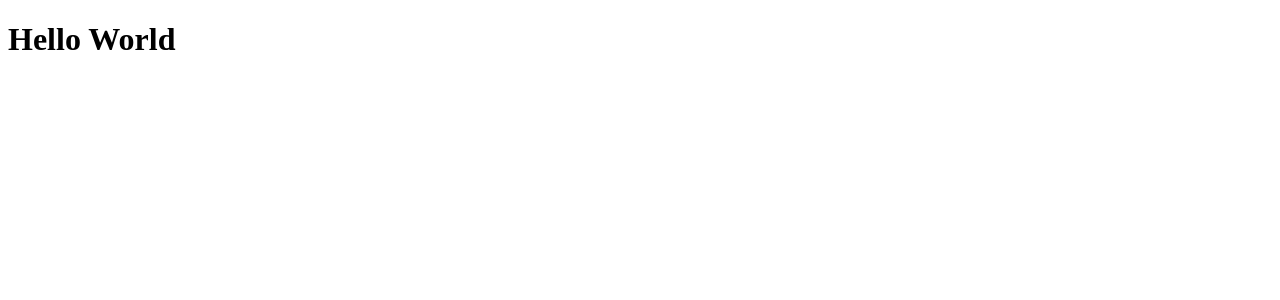
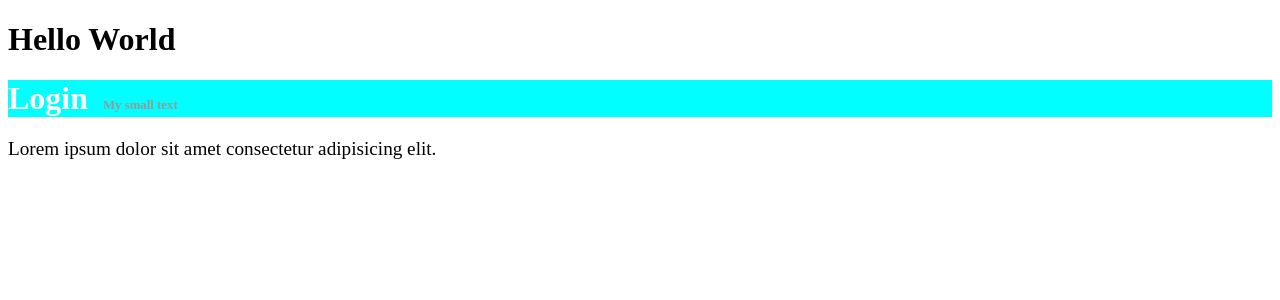
Before and after one commit to gafanhotoalexandre/aprendendo-js, a React (Vite) app in the folder react/react-base/: page / in a window 1280 px wide. Shown: the top 300 px of the page. Built offline with nearby package versions, Linux system fonts and the light colour scheme.

Commit message:
utilizando styled components

```diff
--- a/react/react-base/package.json
+++ b/react/react-base/package.json
@@ -9,7 +9,8 @@
   },
   "dependencies": {
     "react": "^18.0.0",
-    "react-dom": "^18.0.0"
+    "react-dom": "^18.0.0",
+    "styled-components": "^5.3.5"
   },
   "devDependencies": {
     "@babel/eslint-plugin": "^7.17.7",
--- a/react/react-base/src/App.jsx
+++ b/react/react-base/src/App.jsx
@@ -1,3 +1,10 @@
+import { Login } from './pages/Login';
+
 export function App() {
-  return <h1>Hello World</h1>;
+  return (
+    <>
+      <h1>Hello World</h1>
+      <Login />
+    </>
+  );
 }
--- /dev/null
+++ b/react/react-base/src/pages/Login/index.jsx
@@ -0,0 +1,15 @@
+import { Title, Paragraph } from './styled';
+
+export function Login() {
+  return (
+    <>
+      <Title isAqua>
+        Login
+        <small>My small text</small>
+      </Title>
+      <Paragraph>
+        Lorem ipsum dolor sit amet consectetur adipisicing elit.
+      </Paragraph>
+    </>
+  );
+}
--- /dev/null
+++ b/react/react-base/src/pages/Login/styled.js
@@ -0,0 +1,16 @@
+import styled from 'styled-components';
+
+export const Title = styled.h1`
+  color: ${({ isAqua }) => (isAqua ? 'white' : 'black')};
+  background: aqua;
+
+  small {
+    font-size: 0.8rem;
+    margin-left: 15px;
+    color: #999;
+  }
+`;
+
+export const Paragraph = styled.p`
+  font-size: 1.2rem;
+`;
```
Also changed, not shown: 1 other file (tests, documents, lock files or other folders).
